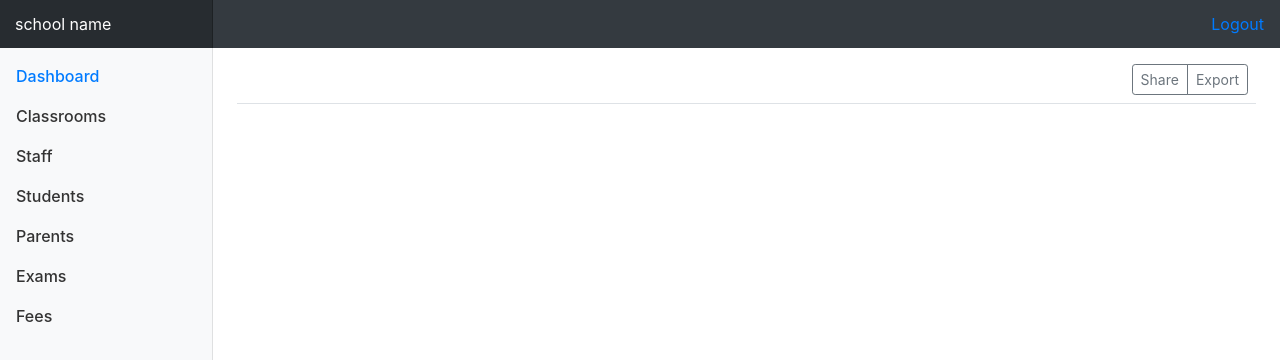
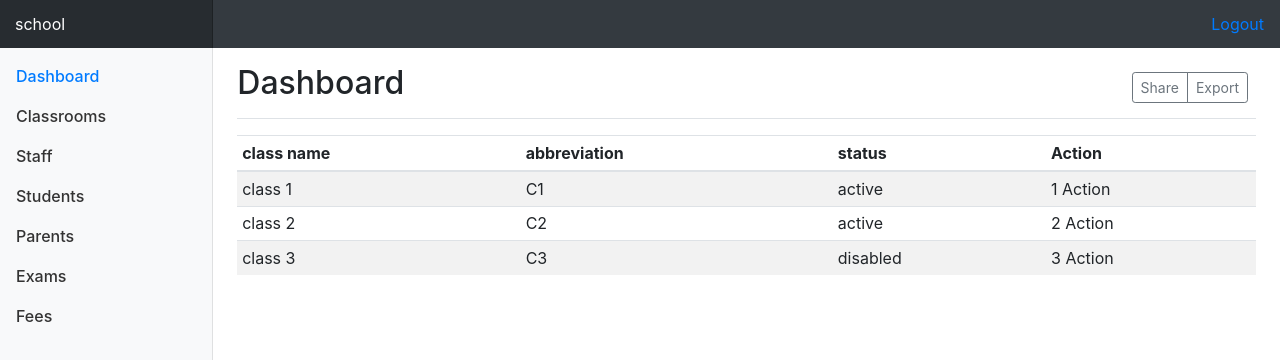
Before and after one commit to redx1t/school_management_system_front_end, a Next.js app: page / in a window 1280 px wide. Shown: the top 360 px of the page. Built offline with nearby package versions, Linux system fonts and the light colour scheme.

Commit message:
classroom sample data added

```diff
--- /dev/null
+++ b/components/classroomrow.js
@@ -0,0 +1,12 @@
+const ClassRoomRow = ({classroom}) => {
+    return (
+        <tr>
+            <td>{classroom.name}</td>
+            <td>{classroom.abbreviation}</td>
+            <td>{classroom.status}</td>
+            <td>{classroom.id} Action</td>
+        </tr>
+    );
+}
+
+export default ClassRoomRow;
--- /dev/null
+++ b/components/classroomtable.js
@@ -0,0 +1,21 @@
+const ClassRoomTable = ({children}) => {
+    return (
+          <div className="table-responsive">
+            <table className="table table-striped table-sm">
+              <thead>
+                <tr>
+                  <th>class name</th>
+                  <th>abbreviation</th>
+                  <th>status</th>
+                  <th>Action</th>
+                </tr>
+              </thead>
+              <tbody>
+                {children}
+              </tbody>
+            </table>
+            </div>
+    );
+}
+
+export default ClassRoomTable;
--- a/components/authenicated.js
+++ b/components/layout.js
@@ -1,24 +1,19 @@
-import React, { Component } from 'react';
 import Meta from './meta';
 import Nav from './nav';
 import Sidebar from './sidebar';
 
+const Layout = ({children, user, school, page}) => {
 
-export default class Authenicated extends Component {
-
-
-    render(){
-        // console.log(this.props)
-        return (
-            <>
+    return (
+        <>
             <Meta/>
-        <Nav user={this.props.props}/>
+        <Nav user={user} school={school}/>
         <div className="container-fluid">
         <div className="row">
             <Sidebar/>
             <main role="main" className="col-md-9 ml-sm-auto col-lg-10 pt-3 px-4">
           <div className="d-flex justify-content-between flex-wrap flex-md-nowrap align-items-center pb-2 mb-3 border-bottom">
-            <h1 className="h2">{this.props.page}</h1>
+            <h1 className="h2">{page}</h1>
             <div className="btn-toolbar mb-2 mb-md-0">
               <div className="btn-group mr-2">
                 <button className="btn btn-sm btn-outline-secondary">Share</button>
@@ -26,10 +21,20 @@ export default class Authenicated extends Component {
               </div>
             </div>
           </div>
-
+          {children}
           </main>
         </div>
     </div>
-            </>
-        )}
-    }
+    </>
+     );
+}
+
+Layout.defaultProps = {
+
+        user: {
+          username: "user",
+        },
+        school: {schoolname: "school"},
+        page: "Dashboard"
+}
+export default Layout;
--- a/components/nav.js
+++ b/components/nav.js
@@ -4,7 +4,7 @@ import { Component } from "react"
 export default class Nav extends Component {
     render(){
         let logout;
-// console.log(this.props)
+console.log(this.props)
         if(this.props.user){
             logout = (
 
@@ -23,7 +23,7 @@ export default class Nav extends Component {
         return (
         <>
         <nav className="navbar navbar-dark sticky-top bg-dark flex-md-nowrap p-0">
-      <a className="navbar-brand col-sm-3 col-md-2 mr-0" href="#">{this.props.user.school.schoolname}</a>
+      <a className="navbar-brand col-sm-3 col-md-2 mr-0" href="#">{this.props.school.schoolname}</a>
       <ul className="navbar-nav px-3">
       {logout}
       </ul>
--- a/components/sidebar.js
+++ b/components/sidebar.js
@@ -25,7 +25,7 @@ const Sidebar = (props) => {
                 </a>
               </li>
               <li className="nav-item">
-                <a className="nav-link" href="#">
+                <a className="nav-link" href="/students">
                   <span data-feather="file"></span>
                   Students
                 </a>
@@ -50,8 +50,6 @@ const Sidebar = (props) => {
                 </a>
               </li>
             </ul>
-
-
           </div>
         </nav>
         </>
--- a/pages/_app.js
+++ b/pages/_app.js
@@ -1,10 +1,14 @@
 import '../styles/globals.css'
 import axios from 'axios'
 import * as BackendConstants from "./../constants/backend"
+import Layout from '../components/layout';
 axios.defaults.baseURL = BackendConstants.BACKEND_SERVER_URL;
 function MyApp({ Component, pageProps }) {
+
   return (
+    <Layout>
     <Component {...pageProps} />
+    </Layout>
   )
 }
 
--- a/pages/index.js
+++ b/pages/index.js
@@ -1,22 +1,47 @@
 import { Component } from 'react'
-import Authenicated from '../components/authenicated'
-import axios from 'axios';
-import Sidebar from './../components/sidebar';
-export default class Home extends Component {
-  state = {
-    user: {
-      username: "username",
-    },
-    school: {schoolname: "school name"},
-    page: "Dashboard"
-  };
+import ClassRoomRow from '../components/classroomrow'
+import ClassRoomTable from '../components/classroomtable'
+
+const Home = ({classroooms}) => {
+  // console.log(classroooms);
 
 
-  render(){
+
   return (
-    <>
-    <Authenicated props={this.state}/>
 
-    </>
-  )}
+    <ClassRoomTable>
+      {classroooms.map((classroom) => (<ClassRoomRow key={classroom.id} classroom={classroom} />))}
+
+    </ClassRoomTable>
+
+  )
 }
+export const getStaticProps = () => {
+  return {
+    props : {
+      classroooms: [
+        {
+          id: 1,
+          name: "class 1",
+          abbreviation: "C1",
+          status: "active"
+        },
+        {
+          id: 2,
+          name: "class 2",
+          abbreviation: "C2",
+          status: "active"
+        },
+        {
+          id: 3,
+          name: "class 3",
+          abbreviation: "C3",
+          status: "disabled"
+        }
+      ]
+      }
+    }
+  }
+
+
+export default Home;
```
Also changed, not shown: components/student.js (added), pages/students.js (added).
